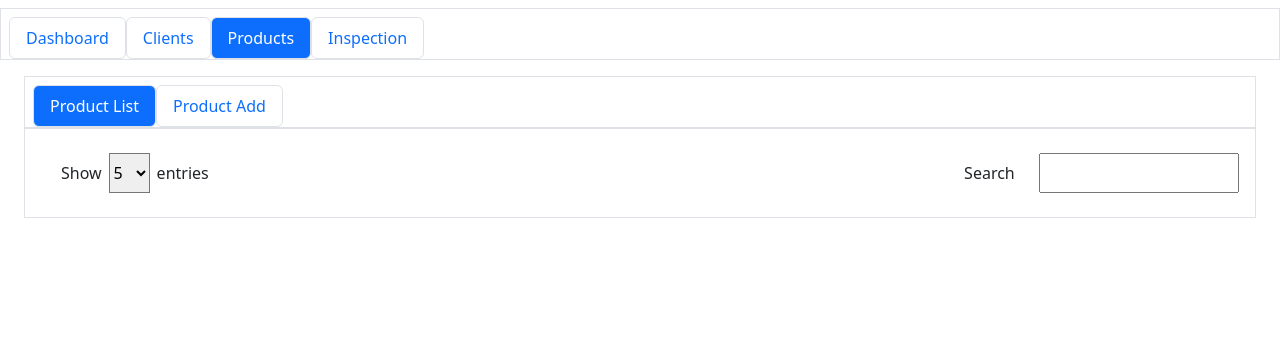
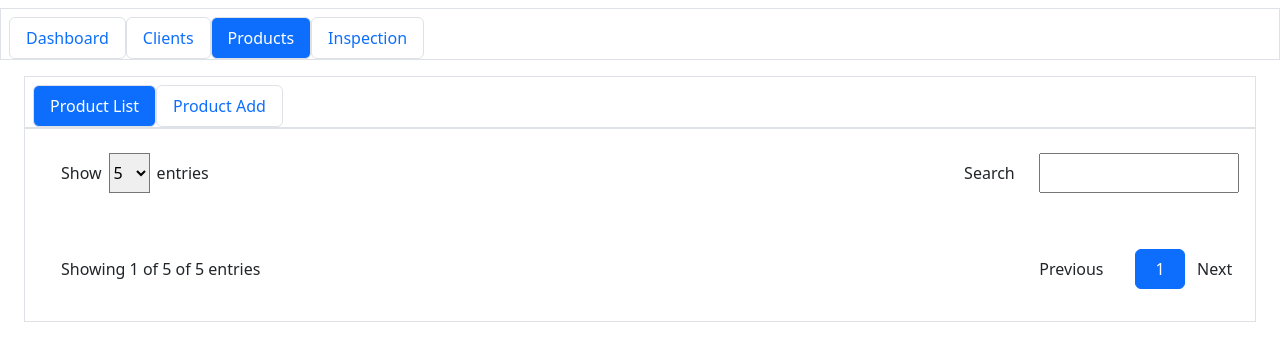
Before and after one commit to Aakash9111/Firesafety, a React (Create React App) app: page / in a window 1280 px wide. Both pictures are taken after a click on the tab "Products". Shown: the top 360 px of the page. Built offline with nearby package versions, Linux system fonts and the light colour scheme.

Commit message:
product list footer

```diff
--- a/src/Components/TabComponent/AllTabs/ProductList.js
+++ b/src/Components/TabComponent/AllTabs/ProductList.js
@@ -23,6 +23,20 @@ const List = () => {
             </div>
         </div>
       </header>
+
+      <footer className="row mx-3 py-4" >
+              <div className="col-lg-6" >
+                <label className=" my-2 p-2">Showing 1 of 5 of 5 entries</label>
+              </div>
+              <div className="col-lg-6">
+               <div className="row my-2">
+               <label className="col p-2"></label>
+                <label className="col-sm-2 p-2">Previous</label>
+                <button className="btn btn-primary col-sm-1 mx-1">1</button>
+                <label className="col-sm-1 p-2">Next</label>
+                </div>
+              </div>
+      </footer>
    </>
   );
 };
```
